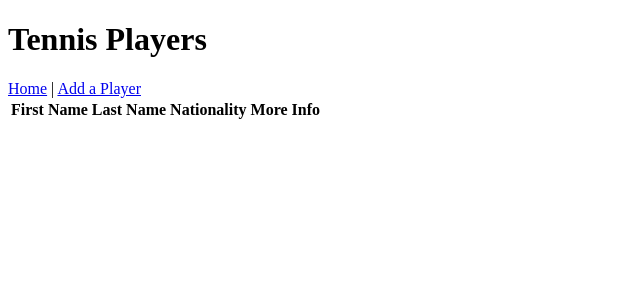
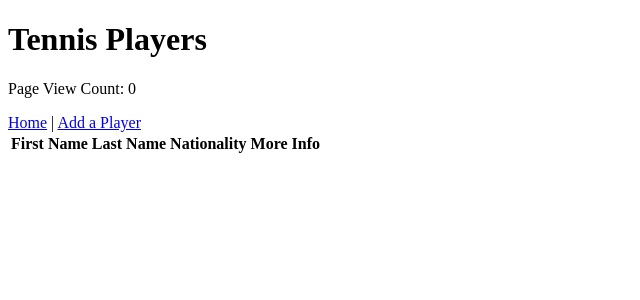
Before and after one commit to sarahlevins/List-App-Coding-Test, a Django app: page / in a window 1280 px wide. Shown: the top 300 px of the page, without its empty margins (0-640 px from the left). Run offline with Django 3.2, Linux system fonts and the light colour scheme; data comes from the database, SQL or seed files in the repository; data that the repository does not hold is empty.

Commit message:
page view counter model made and incremented using signals whenever views are loaded. display added to base template

```diff
--- a/templates/base.html
+++ b/templates/base.html
@@ -1,6 +1,7 @@
 <!DOCTYPE html>
 
 <html lang="en">
+
 <head>
   <meta charset="utf-8" />
   <title>Tennis Players</title>
@@ -13,10 +14,12 @@
   <header>
     <div>
       <h1>Tennis Players</h1>
+      <p>Page View Count: {{ page_views }}</p>
     </div>
     {% include './nav.html' %}
   </header>
 
   {% block content %} {% endblock %}
 </body>
+
 </html>
--- a/tennis/__init__.py
+++ b/tennis/__init__.py
@@ -0,0 +1 @@
+default_app_config = 'tennis.apps.TennisConfig'
--- a/tennis/admin.py
+++ b/tennis/admin.py
@@ -1,5 +1,6 @@
 from django.contrib import admin
-from .models import Nation, Player
+from .models import Nation, Player, PageViews
 
 admin.site.register(Nation)
 admin.site.register(Player)
+admin.site.register(PageViews)
--- a/tennis/apps.py
+++ b/tennis/apps.py
@@ -3,3 +3,6 @@ from django.apps import AppConfig
 
 class TennisConfig(AppConfig):
     name = 'tennis'
+
+    def ready(self):
+        import tennis.signals
--- a/tennis/models.py
+++ b/tennis/models.py
@@ -13,3 +13,6 @@ class Player(models.Model):
 
     def __str__(self):
         return self.first_name
+
+class PageViews(models.Model):
+    count = models.IntegerField()
--- /dev/null
+++ b/tennis/signals.py
@@ -0,0 +1,8 @@
+from django.core.signals import request_finished
+from django.dispatch import receiver
+from .models import PageViews
+
+@receiver(request_finished)
+def pageviewcount(sender, **kwargs):
+    count = PageViews(count=0)
+    count.save()
--- a/tennis/views.py
+++ b/tennis/views.py
@@ -3,16 +3,26 @@ from django.views.generic import ListView
 from django.views.generic.detail import DetailView
 from django.views.generic.edit import CreateView, DeleteView
 from django.urls import reverse_lazy
-from tennis.models import Player, Nation
+from tennis.models import Player, Nation, PageViews
 from tennis.forms import AddPlayerForm
 
 class PlayerList(ListView):
     model = Player
     template_name = 'tennis/player_list.html'
 
+    def get_context_data(self, **kwargs):
+        context = super().get_context_data(**kwargs)
+        context['page_views'] = PageViews.objects.count()
+        return context
+
 class PlayerDetail(DetailView):
     model = Player
     template_name = 'tennis/player_detail.html'
+
+    def get_context_data(self, **kwargs):
+        context = super().get_context_data(**kwargs)
+        context['page_views'] = PageViews.objects.count()
+        return context
 
 class PlayerAdd(CreateView):
     model = Player
@@ -20,7 +30,17 @@ class PlayerAdd(CreateView):
     template_name = 'tennis/player_add.html'
     success_url = reverse_lazy('home')
 
+    def get_context_data(self, **kwargs):
+        context = super().get_context_data(**kwargs)
+        context['page_views'] = PageViews.objects.count()
+        return context
+
 class PlayerDelete(DeleteView):
     model = Player
     template_name = 'tennis/player_delete.html'
     success_url = reverse_lazy('home')
+
+    def get_context_data(self, **kwargs):
+        context = super().get_context_data(**kwargs)
+        context['page_views'] = PageViews.objects.count()
+        return context
```
Also changed, not shown: tennis/migrations/0002_pageviews.py (added), tennis/migrations/0003_auto_20200127_0637.py (added). Lines whose indentation alone changed are shown as unchanged.
